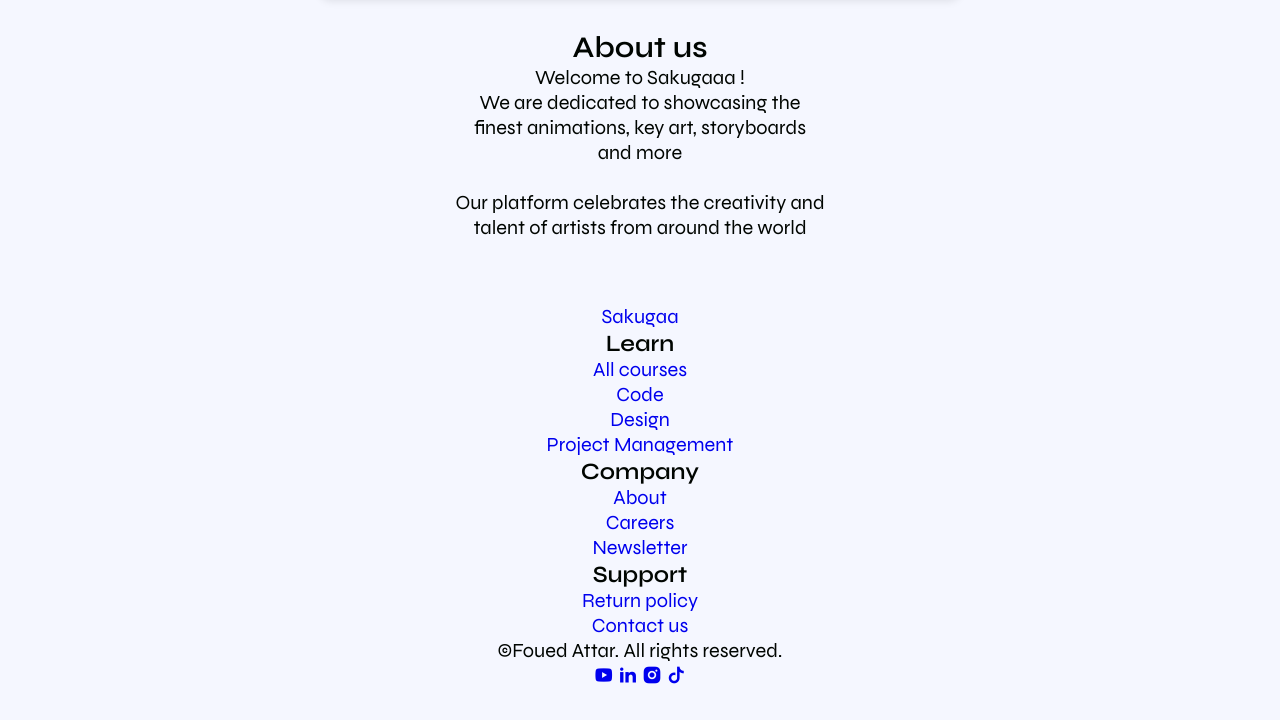
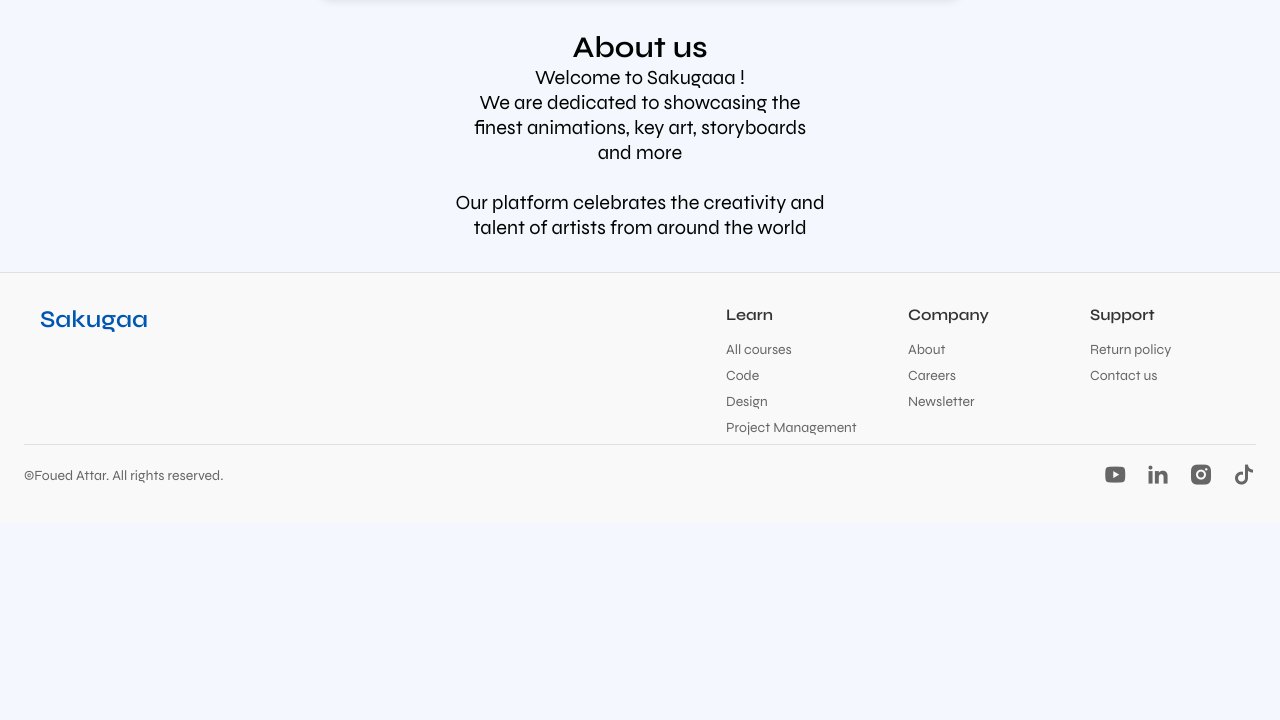
Before and after one commit to Foued-pro/test, a plain HTML site: page index.html in a window 1280 px wide. Shown: the part 1758-2478 px from the top of the page. After the commit the page ends 2280 px from the top, so only its background shows below. Drawn offline with nearby package versions, Linux system fonts and the light colour scheme; a web font is replaced by a local one.

Commit message:
style du footer

```diff
--- a/header.css
+++ b/header.css
@@ -716,52 +716,93 @@
   }
   /*=======
   /* Footer styles */
-footer {
-  background-color: var(--body-color);
-  padding: 2rem 1rem;
-  text-align: center;
+.footer {
+      background-color: #f9f9f9;
+      padding: 2rem 1.5rem;
+      width: 100%;
+      border-top: 1px solid #e0e0e0;
   }
 
-footer .support {
+  .footer-container {
       display: flex;
-  flex-direction: column;
+      justify-content: space-between;
+      flex-wrap: wrap;
+      max-width: 1200px;
+      margin: 0 auto;
+  }
+
+  .footer-logo a {
+      font-size: 1.5rem;
+      font-weight: bold;
+      color: #0056b3;
+      text-decoration: none;
+  }
+
+  .footer-columns {
+      display: flex;
+      flex-wrap: wrap;
       gap: 2rem;
   }
 
-footer .support ul {
+  .footer-column {
+      min-width: 150px;
+  }
+
+  .footer-column h3 {
+      font-size: 1rem;
+      margin-bottom: 1rem;
+      color: #333;
+  }
+
+  .footer-column ul {
       list-style: none;
       padding: 0;
   }
 
-footer .support li {
-  margin-bottom: 1rem;
+  .footer-column ul li {
+      margin-bottom: 0.5rem;
   }
 
-footer .support a {
-  color: var(--text-color);
+  .footer-column ul li a {
+      color: #666;
       text-decoration: none;
-  transition: color 0.3s;
+      font-size: 0.875rem;
   }
 
-footer .support a:hover {
-  color: var(--first-color);
+  .footer-column ul li a:hover {
+      color: #0056b3;
   }
 
-/* Responsive footer */
-@media screen and (min-width: 768px) {
-  footer .support {
-    flex-direction: row;
+  .footer-bottom {
+      display: flex;
       justify-content: space-between;
+      align-items: center;
+      padding-top: 1rem;
+      border-top: 1px solid #e0e0e0;
+      font-size: 0.875rem;
+      color: #666;
   }
 
-  footer .support ul {
-    margin: 0 1rem;
+  .footer-social a {
+      margin-left: 1rem;
+      color: #666;
+      font-size: 1.5rem;
+      text-decoration: none;
+  }
+
+  .footer-social a:hover {
+      color: #0056b3;
+  }
+
+  @media (max-width: 768px) {
+      .footer-container {
+          flex-direction: column;
+          align-items: center;
+      }
+
+      .footer-bottom {
+          flex-direction: column;
+          text-align: center;
+          gap: 1rem;
       }
   }
-
-footer {
-  font-size: 20px;
-}
-.support-titre{
-  font-size: 25px;
-}
```
Lines whose indentation alone changed are shown as unchanged.
